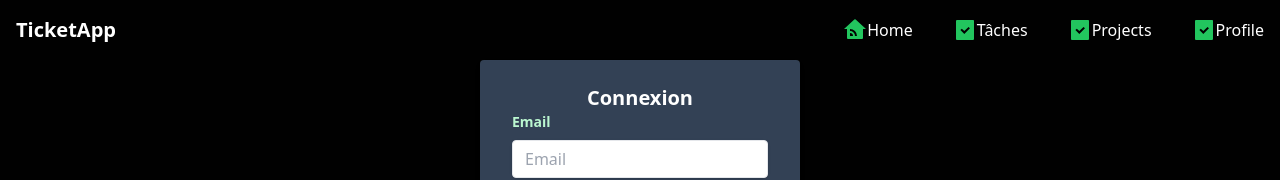
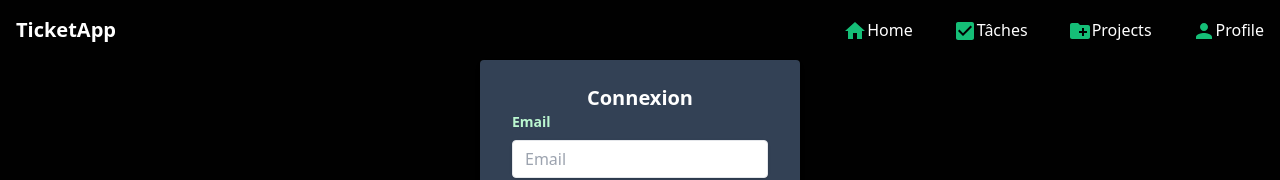
Before and after one commit to WildCodeSchool/2109-wns-paris-backbones-project, a React (Vite) app in the folder front/: page / in a window 1280 px wide. Shown: the top 180 px of the page. Built offline with nearby package versions, Linux system fonts and the light colour scheme.

Commit message:
change icons from material ui and Icons Folder deleted

```diff
--- a/front/package.json
+++ b/front/package.json
@@ -4,6 +4,8 @@
 	"private": true,
 	"dependencies": {
 		"@apollo/client": "^3.4.16",
+		"@material-ui/core": "^4.12.4",
+		"@material-ui/icons": "^4.11.3",
 		"@types/jwt-decode": "^3.1.0",
 		"graphql": "^15.7.1",
 		"jwt-decode": "^3.1.2",
--- a/front/src/components/Header/Header.tsx
+++ b/front/src/components/Header/Header.tsx
@@ -1,39 +1,46 @@
 import React from "react";
 import NavLink from "../NavLink/NavLink";
 import { IconHome, IconTasks } from "../Icons/Icons";
+import HomeIcon from '@material-ui/icons/Home'
+import CheckBoxIcon from '@material-ui/icons/CheckBox'
+import CreateNewFolderIcon from '@material-ui/icons/CreateNewFolder'
+import PersonIcon from '@material-ui/icons/Person'
+
+
 
 function Header() {
 	const routes = [
 		{
 			href: "/",
 			label: "Home",
-			icon: <IconHome />,
+			icon: <HomeIcon/>,
 		},
 		{
 			href: "/tasks",
 			label: "Tâches",
-			icon: <IconTasks />,
+			icon: <CheckBoxIcon/>,
 		},
 		{
 			href: "/projets",
 			label: "Projects",
-			icon: <IconTasks />,
+			icon: <CreateNewFolderIcon />,
 		},
 		{
 			href: "/account",
 			label: "Profile",
-			icon: <IconTasks />,
+			icon: <PersonIcon />,
+
 		},
 	];
 	return (
-		<header className="flex items-center justify-between p-4 bg-dark-darker">
+		<nav className="flex items-center justify-between p-4 bg-dark-darker">
 			<p className="text-xl font-bold text-light-light">TicketApp</p>
 			<ul className="flex gap-10">
 				{routes.map((route, index) => (
 					<NavLink key={index} route={route} />
 				))}
 			</ul>
-		</header>
+		</nav>
 	);
 }
 
--- a/front/src/components/NavLink/NavLink.tsx
+++ b/front/src/components/NavLink/NavLink.tsx
@@ -9,7 +9,7 @@ export interface Route {
 function NavLink({ route }: { route: Route }) {
 	return (
 		<div className="flex items-center justify-center">
-			<div className="text-green-500">{route.icon}</div>
+			<div className="text-primary-darker">{route.icon}</div>
 			<p className="text-white">{route.label}</p>
 		</div>
 	);
```
Also changed, not shown: 1 other file (tests, documents, lock files or other folders).
